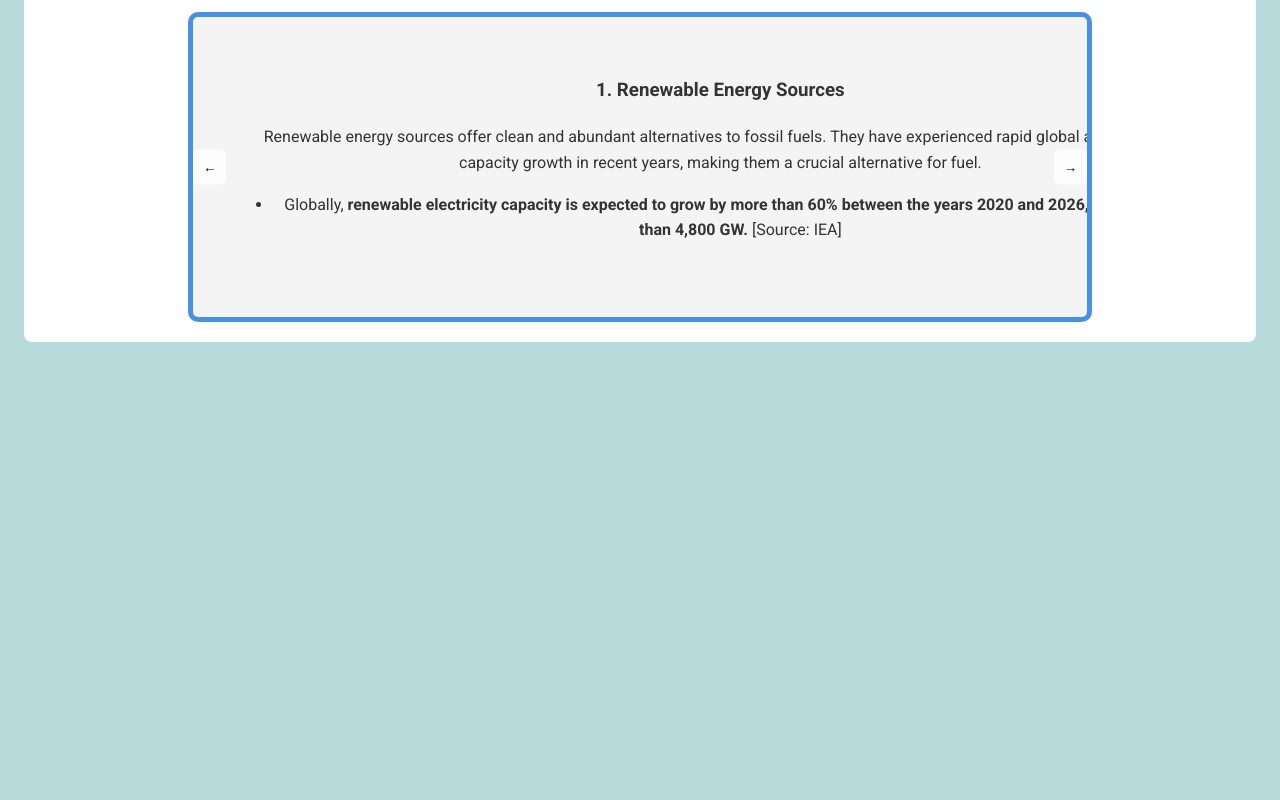
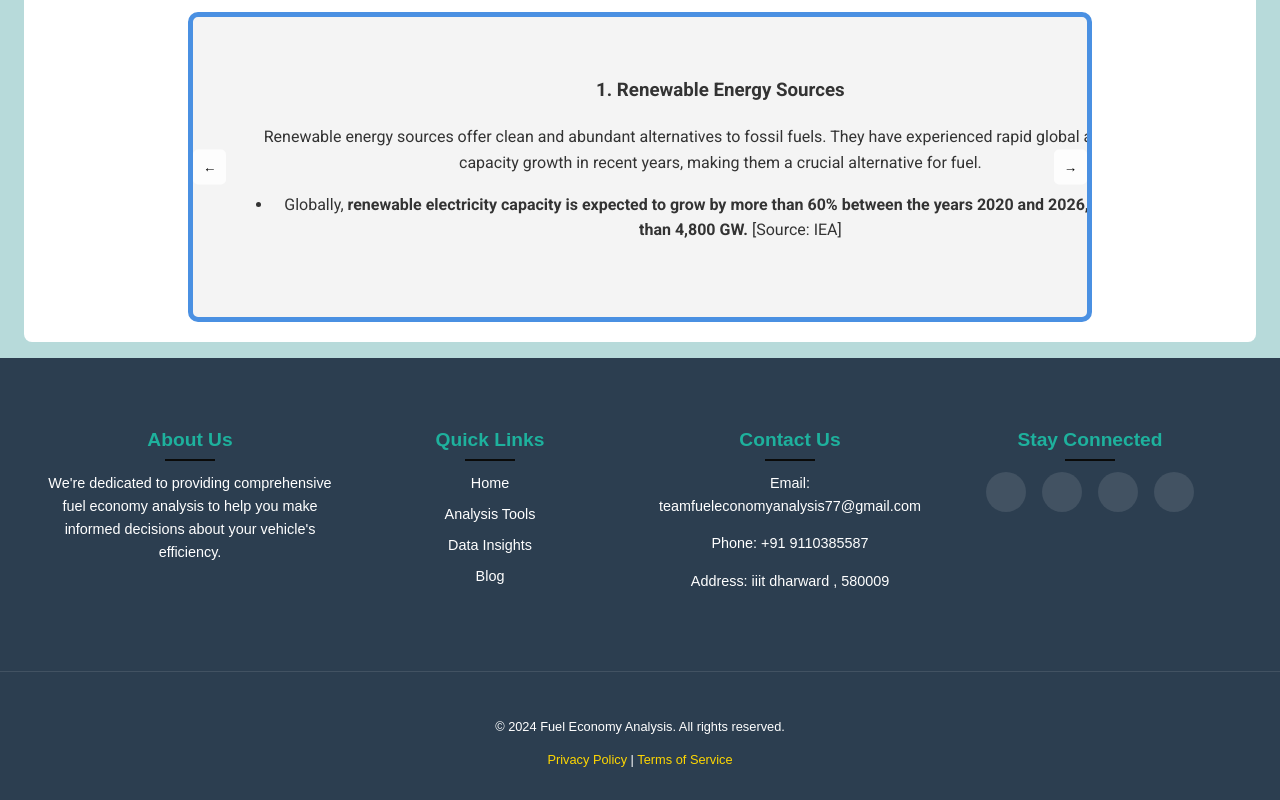
Before and after one commit to Varshith-Bajjuru/System-Thinking-Project, a website: page public/main.html in a window 1280 px wide. Shown: the part 1328-2128 px from the top of the page. Before the commit the page ends 1686 px from the top, so only its background shows below. Drawn offline with Linux system fonts and the light colour scheme.

```diff
--- a/public/main.html
+++ b/public/main.html
@@ -4,6 +4,7 @@
     <meta charset="UTF-8">
     <meta name="viewport" content="width=device-width, initial-scale=1.0">
     <title>Document</title>
+    <link rel="stylesheet" href="./Courses.css">
     <style>
         @import url('https://fonts.googleapis.com/css2?family=Roboto:wght@400;700&display=swap');
 :root {
@@ -255,22 +256,22 @@
           <nav class="navbar main">
             <ul>
               <li class="nav-item">
-                <a class="nav-link" href="/main.html"><strong>Home</strong></a>
+                <a class="nav-link" href="/home"><strong>Home</strong></a>
               </li>
               <li class="nav-item">
-                <a class="nav-link" href="/Courses.html"><strong>Courses</strong></a>
+                <a class="nav-link" href="/Courses"><strong>Courses</strong></a>
               </li>
               <li class="nav-item">
-                <a class="nav-link" href="/FAQs.html"><strong>FAQs</strong></a>
+                <a class="nav-link" href="/FAQs"><strong>FAQs</strong></a>
               </li>
               <li class="nav-item">
-                <a class="nav-link" href="/blog.html"><strong>Blog</strong></a>
+                <a class="nav-link" href="/blog"><strong>Blog</strong></a>
               </li>
               <li class="nav-item">
-                <a class="nav-link" href="/about.html"><strong>About</strong></a>
+                <a class="nav-link" href="/about"><strong>About</strong></a>
               </li>
               <li class="nav-item">
-                <a class="nav-link" href="login.html"><strong>Login/Signup</strong></a>
+                <a class="nav-link" href="/login"><strong>Login/Signup</strong></a>
               </li>
             </ul>
           </nav>
@@ -464,6 +465,67 @@
             </div>
           </div>
         </section>
-
+        <footer class="fuel-economy-footer">
+          <div class="footer-container">
+            <div class="footer-section">
+              <h3>About Us</h3>
+              <p>
+                We're dedicated to providing comprehensive fuel economy analysis to
+                help you make informed decisions about your vehicle's efficiency.
+              </p>
+            </div>
+            <div class="footer-section">
+              <h3>Quick Links</h3>
+              <ul>
+                <li><a href="#home">Home</a></li>
+                <li><a href="#analysis">Analysis Tools</a></li>
+                <li><a href="#data">Data Insights</a></li>
+                <li><a href="#blog">Blog</a></li>
+              </ul>
+            </div>
+            <div class="footer-section">
+              <h3>Contact Us</h3>
+              <p>Email: teamfueleconomyanalysis77@gmail.com</p>
+              <p>Phone: +91 9110385587</p>
+              <p>Address: iiit dharward , 580009</p>
+            </div>
+            <div class="footer-section">
+              <h3>Stay Connected</h3>
+              <div class="social-icons">
+                <a
+                  href="https://www.facebook.com"
+                  class="social-icon facebook"
+                  aria-label="Facebook"
+                  ><i class="fab fa-facebook"></i
+                ></a>
+                <a
+                  href="https://www.twitter.com"
+                  class="social-icon twitter"
+                  aria-label="Twitter"
+                  ><i class="fab fa-twitter"></i
+                ></a>
+                <a
+                  href="https://www.linkedin.com"
+                  class="social-icon linkedin"
+                  aria-label="LinkedIn"
+                  ><i class="fab fa-linkedin-in"></i
+                ></a>
+                <a
+                  href="https://www.instagram.com"
+                  class="social-icon instagram"
+                  aria-label="Instagram"
+                  ><i class="fab fa-instagram"></i
+                ></a>
+              </div>
+            </div>
+          </div>
+          <div class="footer-bottom">
+            <p>&copy; 2024 Fuel Economy Analysis. All rights reserved.</p>
+            <p>
+              <a href="#privacy">Privacy Policy</a> |
+              <a href="#terms">Terms of Service</a>
+            </p>
+          </div>
+        </footer>
 </body>
 </html>
```
Also changed, not shown: index1.js (+14 -2 lines), public/Courses.html (+4 -4 lines), public/FAQs.html (+4 -4 lines), public/about.html (+6 -6 lines), public/blog.html (+1 -1 lines).
